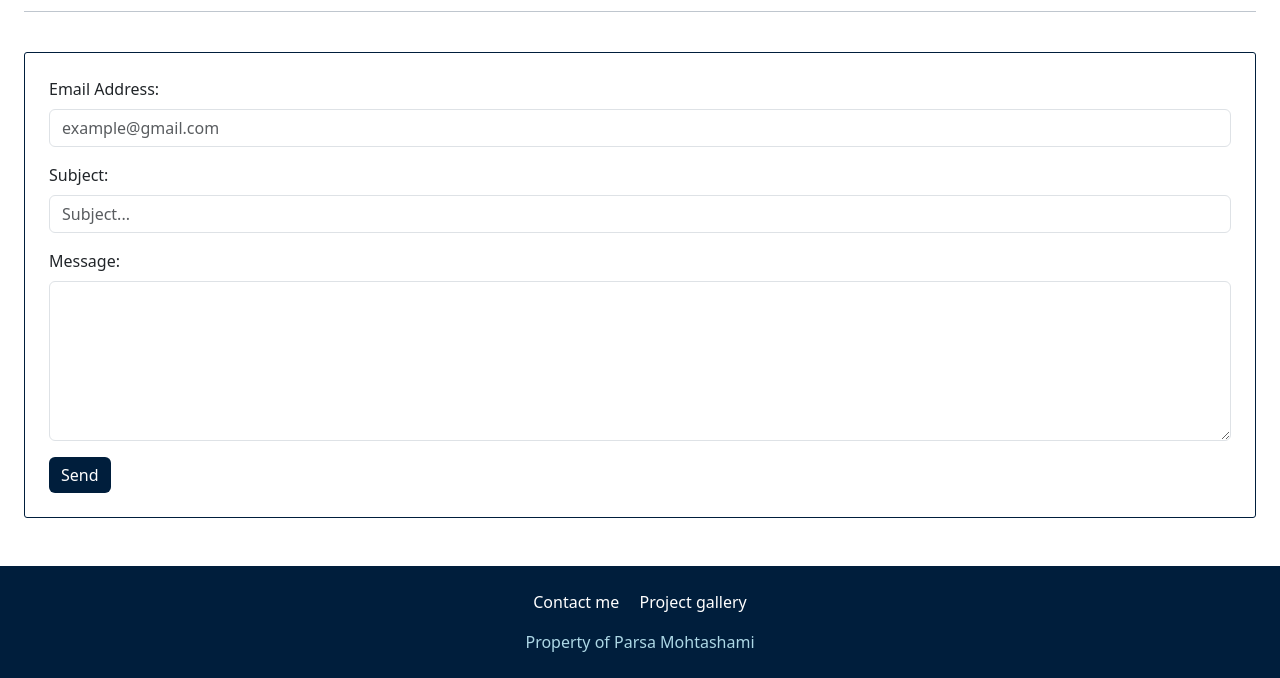
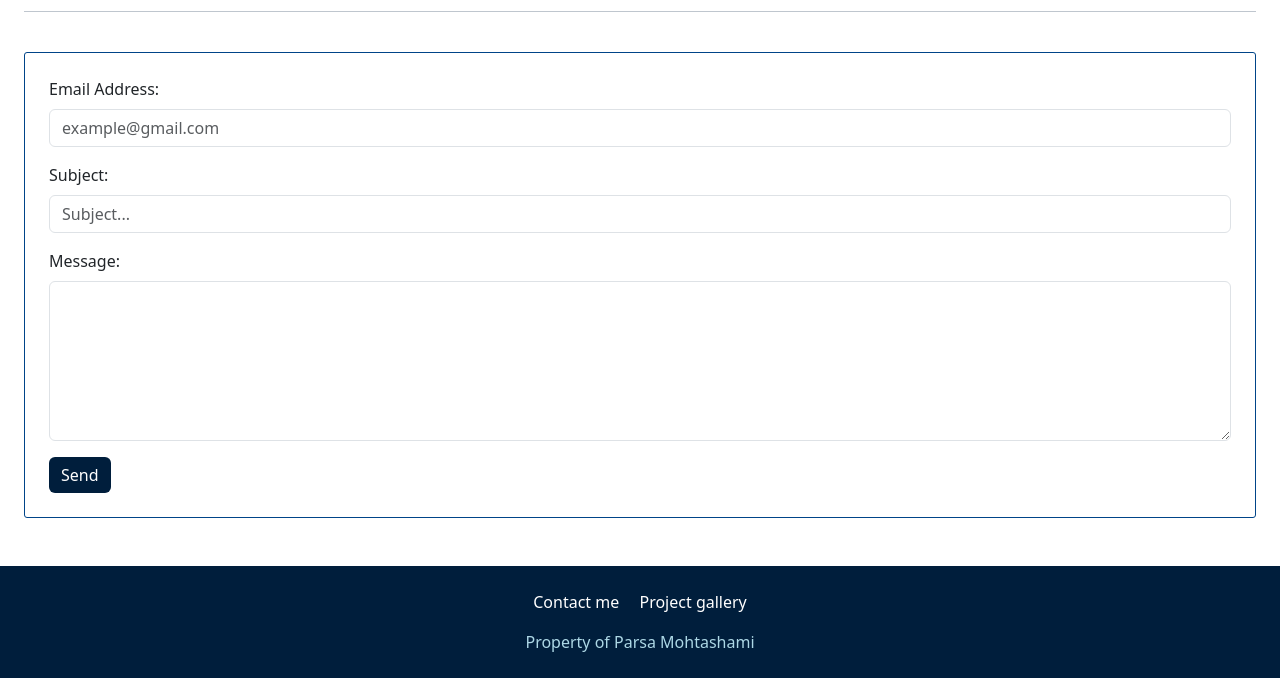
Before and after one commit to parsmk/PersonalWebsite, a plain HTML site: page contact.html in a window 1280 px wide. Shown: the part 157-835 px from the top of the page. Drawn offline with nearby package versions, Linux system fonts and the light colour scheme.

Commit message:
Small css change

```diff
--- a/styles.css
+++ b/styles.css
@@ -99,7 +99,7 @@ hr {
 /****************FORM****************/
 /************************************/
 .form {
-    border: 1.75px solid var(--primary);
+    border: 1.75px solid var(--secondary);
     border-radius: 3px;
 }
 
```
